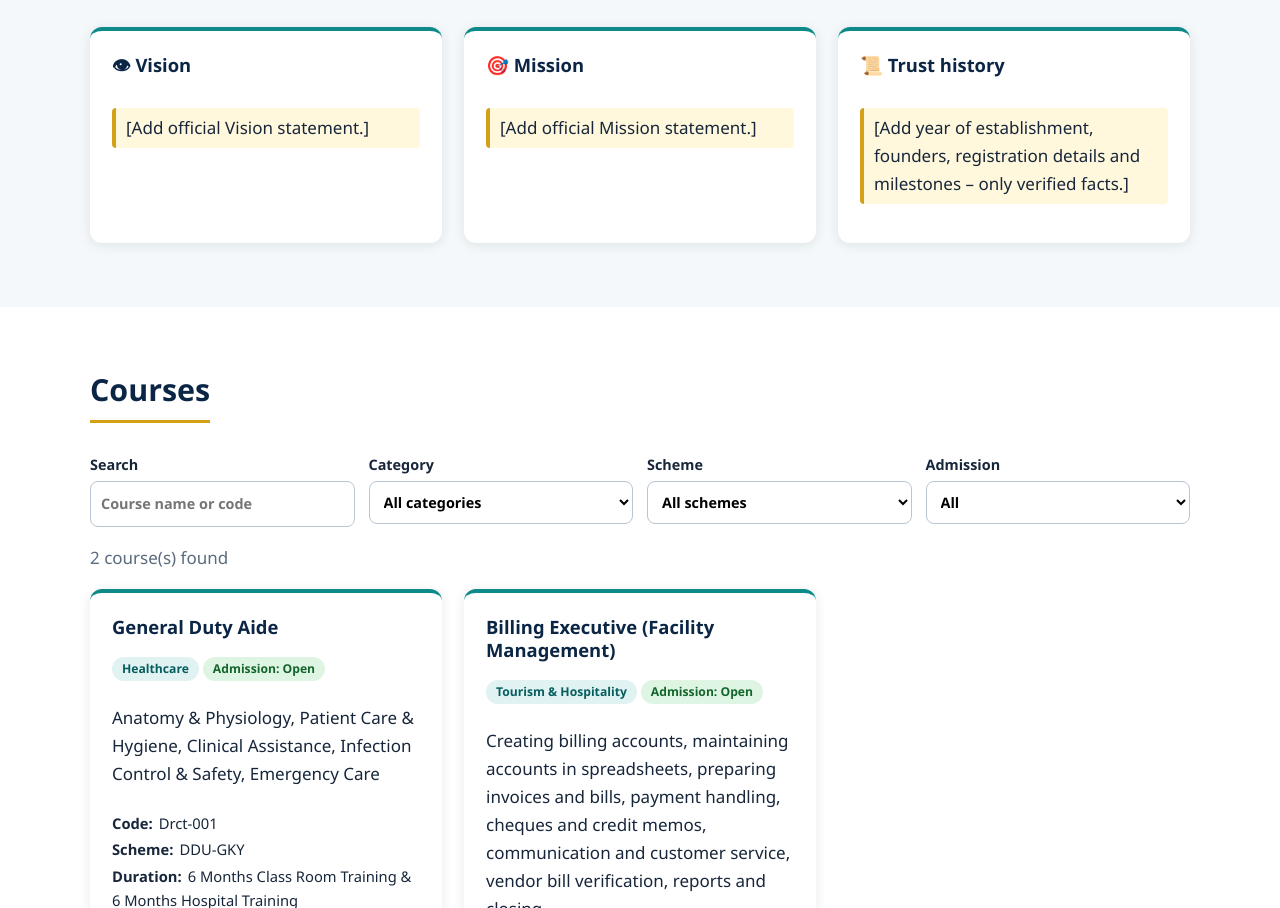
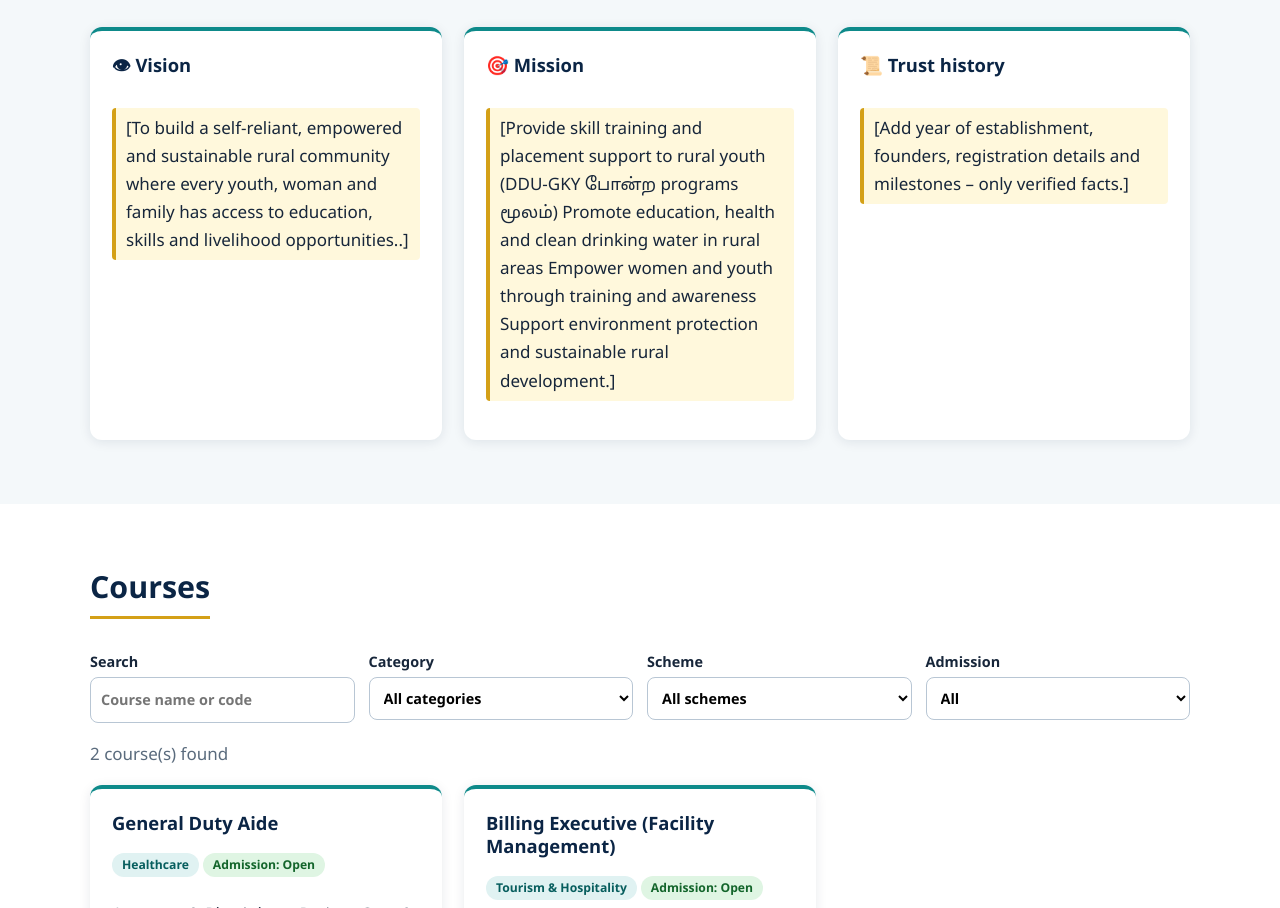
Before and after one commit to mnbvc8597/drct-website.in, a plain HTML site: page index.html in a window 1280 px wide. Shown: the part 2631-3539 px from the top of the page. Drawn offline with Linux system fonts and the light colour scheme.

Commit message:
Update index.html

```diff
--- a/index.html
+++ b/index.html
@@ -58,8 +58,11 @@
 <section id="about" class="alt"><div class="wrap">
   <h2>About Us</h2>
   <div class="grid">
-    <article class="card"><h3>👁 Vision</h3><p class="ph">[Add official Vision statement.]</p></article>
-    <article class="card"><h3>🎯 Mission</h3><p class="ph">[Add official Mission statement.]</p></article>
+    <article class="card"><h3>👁 Vision</h3><p class="ph">[To build a self-reliant, empowered and sustainable rural community where every youth, woman and family has access to education, skills and livelihood opportunities..]</p></article>
+    <article class="card"><h3>🎯 Mission</h3><p class="ph">[Provide skill training and placement support to rural youth (DDU-GKY போன்ற programs மூலம்)
+Promote education, health and clean drinking water in rural areas
+Empower women and youth through training and awareness
+Support environment protection and sustainable rural development.]</p></article>
     <article class="card"><h3>📜 Trust history</h3><p class="ph">[Add year of establishment, founders, registration details and milestones – only verified facts.]</p></article>
   </div>
 </div></section>
```
